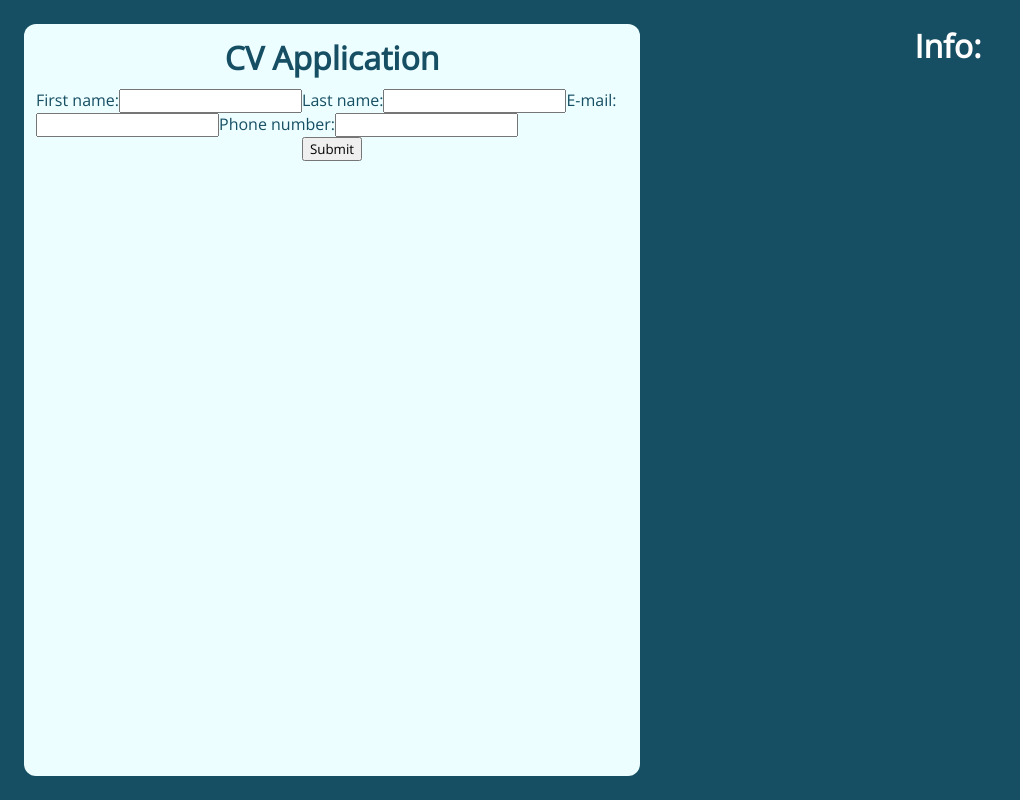
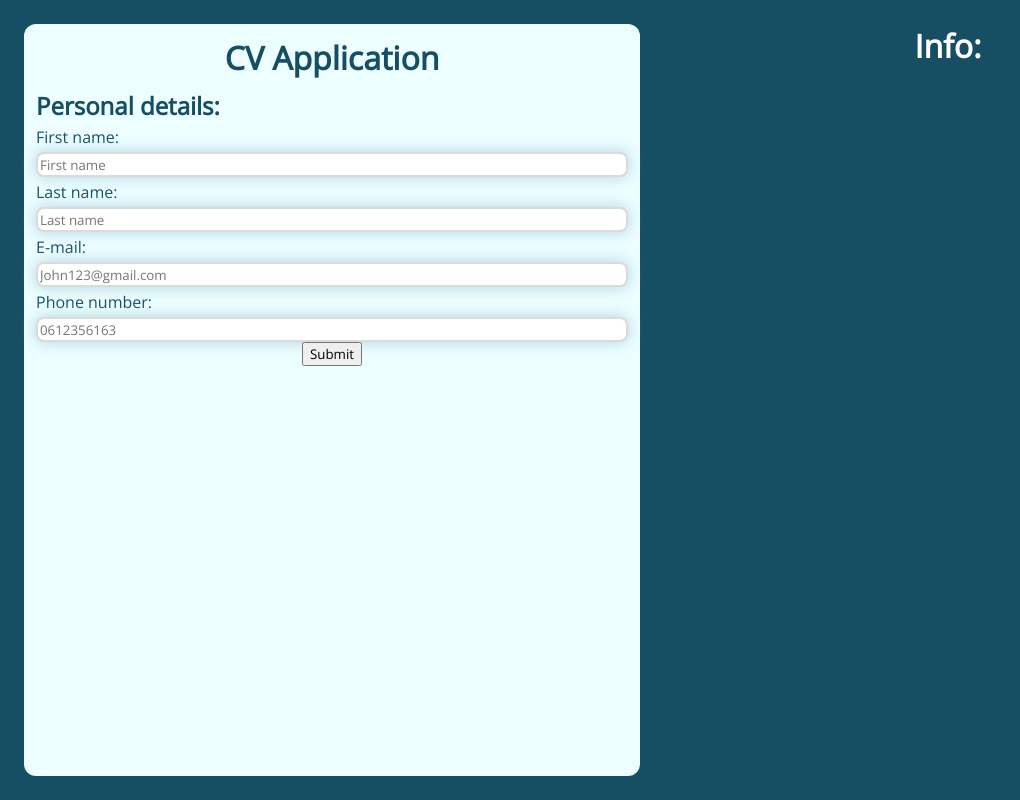
Before and after one commit to NexyusNex/cv-project, a React (Create React App) app: page / in a window 1280 px wide. Shown: the whole page, without its empty margins (0-1020 px from the left). Built offline with nearby package versions, Linux system fonts and the light colour scheme.

Commit message:
Added styling for personal details

```diff
--- a/src/components/Personal.js
+++ b/src/components/Personal.js
@@ -4,22 +4,30 @@ class Personal extends React.Component {
   render() {
     return (
       <div className="personal-input">
-        <label for="Fname">
-          First name:
-          <input type="text" id="Fname" name="Fname"></input>
-        </label>
-        <label for="Lname">
-          Last name:
-          <input type="text" id="Lname" name="Lname"></input>
-        </label>
-        <label for="email">
-          E-mail:
-          <input type="email" id="email" name="email"></input>
-        </label>
-        <label for="tel">
-          Phone number:
-          <input type="tel" id="tel" name="tel"></input>
-        </label>
+        <h2>Personal details:</h2>
+        <label htmlFor="Fname">First name:</label>
+        <input
+          type="text"
+          id="Fname"
+          name="Fname"
+          placeholder="First name"
+        ></input>
+        <label htmlFor="Lname">Last name:</label>
+        <input
+          type="text"
+          id="Lname"
+          name="Lname"
+          placeholder="Last name"
+        ></input>
+        <label htmlFor="email">E-mail:</label>
+        <input
+          type="email"
+          id="email"
+          name="email"
+          placeholder="John123@gmail.com"
+        ></input>
+        <label htmlFor="tel">Phone number:</label>
+        <input type="tel" id="tel" name="tel" placeholder="0612356163"></input>
       </div>
     );
   }
--- a/src/index.css
+++ b/src/index.css
@@ -32,6 +32,29 @@
   padding-bottom: 10px;
 }
 
+.input-container input {
+  height: 25px;
+  border-radius: 8px;
+  outline-style: none;
+  border: 2px solid #dbdbdb;
+  box-shadow: 0px 0px 15px #afd2df;
+  transition: box-shadow 300ms ease;
+  transition: border 300ms ease;
+}
+
+.input-container input:hover {
+  border: 2px solid #164e63;
+  box-shadow: 0px 0px 15px #164e6386;
+}
+
+.personal-input {
+  display: flex;
+  flex-direction: column;
+  color: #164e63;
+  width: 100%;
+  gap: 4px;
+}
+
 .info-container {
   display: flex;
   justify-content: center;
```
